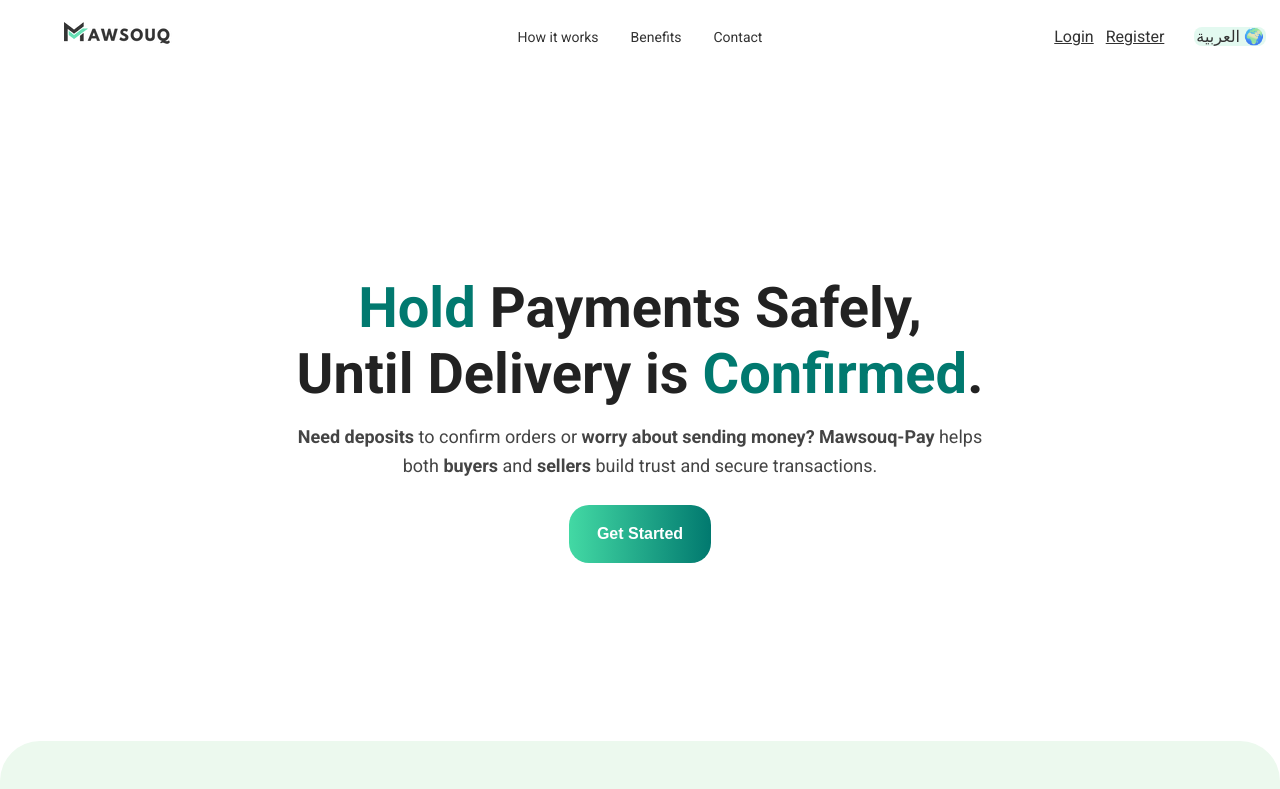
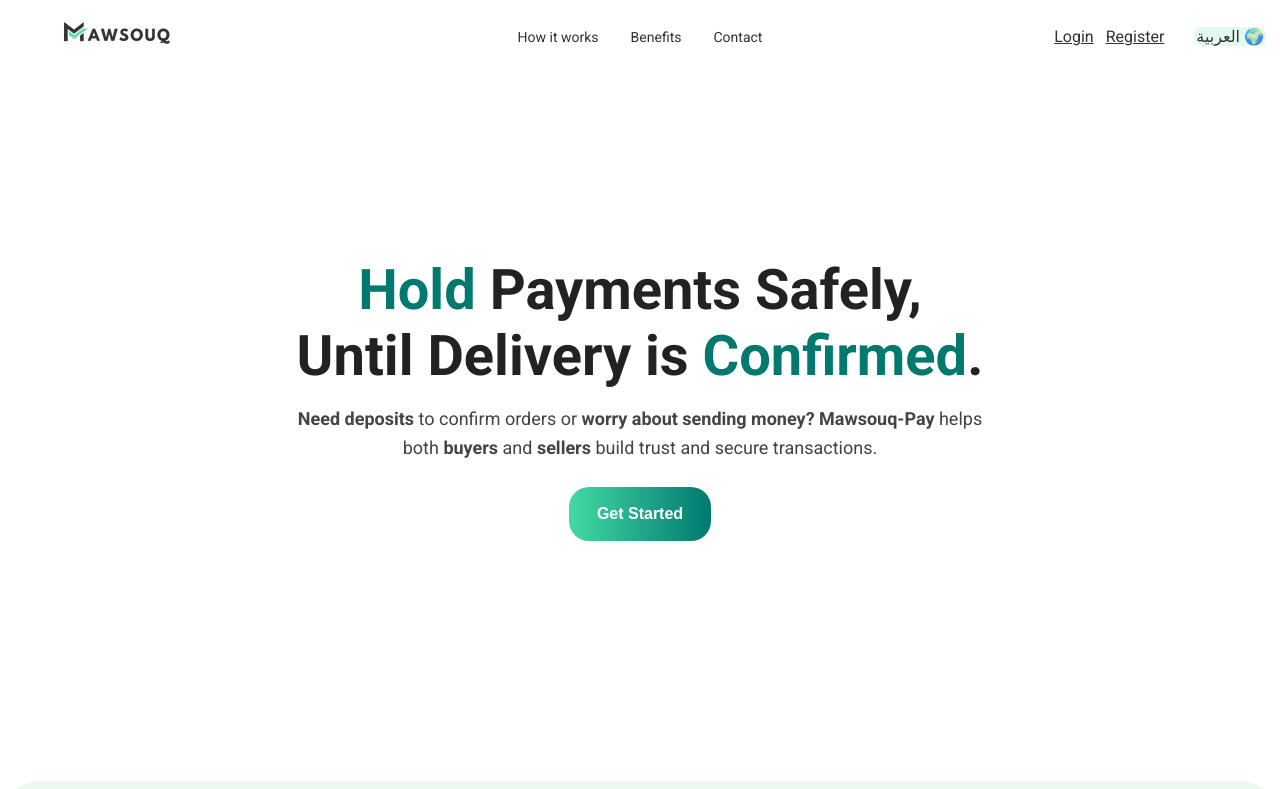
Before and after one commit to mawsouq-pay/mawsouq-FE, a Next.js app: page / in a window 1280 px wide. Shown: the top 789 px of the page. Built offline with nearby package versions, Linux system fonts and the light colour scheme; no server answers.

Commit message:
fix sizing of hero

```diff
--- a/components/Features/LandingPageComponents/HeroBanner/HeroBanner.styles.ts
+++ b/components/Features/LandingPageComponents/HeroBanner/HeroBanner.styles.ts
@@ -7,9 +7,9 @@
 	justify-content: center;
 	text-align: center;
 	flex-direction: column;
-	min-height: 80vh;
+	min-height: 85vh;
 	border-radius: 10px;
-	padding: 5rem 2rem 0rem 2rem;
+	/* padding: 5rem 2rem 0rem 2rem; */
 
 	@media (max-width: 768px) {
 		align-items: flex-start;
@@ -52,28 +52,6 @@
 		text-align: start;
 	}
 `;
-
-// export const HeroContainer = styled.section`
-// 	display: flex;
-// 	align-items: center;
-// 	justify-content: center;
-// 	text-align: center;
-// 	flex-direction: column;
-// 	min-height: 80vh;
-// 	border-radius: 10px;
-// 	/* background: linear-gradient(to top, #b3fcdf, #ffffff); */
-// 	padding: 5rem 2rem 0rem 2rem;
-
-// 	@media (max-width: 768px) {
-// 		padding: 2rem;
-// 		min-height: 60vh;
-// 	}
-// `;
-
-// export const HeroContent = styled.div`
-// 	max-width: 700px;
-// 	margin-top: 1rem;
-// `;
 
 export const HeroImage = styled.div`
 	position: relative;
@@ -118,35 +96,13 @@
 	}
 `;
 
-// export const HeroTitle = styled.h1`
-// 	font-size: 3.5rem;
-// 	font-weight: bold;
-// 	color: #222;
-// 	margin-bottom: 1rem;
-
-// 	@media (max-width: 768px) {
-// 		font-size: 2.3rem;
-// 	}
-// `;
-
-// export const HeroSubtitle = styled.p`
-// 	font-size: 18px;
-// 	color: #444;
-// 	line-height: 1.6;
-// 	margin-bottom: 1.5rem;
-
-// 	@media (max-width: 768px) {
-// 		font-size: 1.2rem;
-// 	}
-// `;
-
 export const HeroButton = styled.button`
 	/* background-color: black; */
 	background: linear-gradient(to left, #01796f, #43d9a4);
 	color: white;
 	font-size: 1rem;
 	font-weight: bold;
-	padding: 20px 28px;
+	padding: 18px 28px;
 	border: none;
 	border-radius: 20px;
 	cursor: pointer;
--- a/components/Features/LandingPageComponents/HeroBanner/index.tsx
+++ b/components/Features/LandingPageComponents/HeroBanner/index.tsx
@@ -1,4 +1,3 @@
-import MSText from "@/components/Shared/MSText";
 import React from "react";
 import {
 	HeroContainer,
@@ -7,41 +6,34 @@
 	HeroSubtitle,
 	HeroButton,
 	HeroImage,
-	IframeOverlay,
 } from "./HeroBanner.styles";
-import { colors } from "@/constants/theme";
-import useTypewriter from "@/hooks/useTypeWriter";
 import { useLocaleStore } from "@/store/LocaleStore";
 import { heroBannerText } from "./types";
+import { useAuthStore } from "@/store";
+import router from "next/router";
+import { clientRoutes } from "@/routes";
 
 const HeroBanner = () => {
 	const { locale } = useLocaleStore();
 	const text = heroBannerText[locale];
-
+	const { isLoggedIn } = useAuthStore();
 	return (
 		<HeroContainer>
 			<HeroContent>
 				<HeroTitle>{text.title}</HeroTitle>
 				<HeroSubtitle>{text.subtitle}</HeroSubtitle>
-				<HeroButton>{text.buttonText}</HeroButton>
+				<HeroButton
+					onClick={() => {
+						if (isLoggedIn) {
+							router.push(clientRoutes.startTransaction);
+						}
+						router.push(clientRoutes.login);
+					}}
+				>
+					{text.buttonText}
+				</HeroButton>
 			</HeroContent>
-			<HeroImage>
-				{/* <Image
-            src={FrameLaptopImage}
-            alt="Desktop Frame"
-            style={{
-                width: "100%",
-                height: "auto",
-                display: "block",
-            }}
-            layout="responsive"
-        /> */}
-				{/* <IframeOverlay
-					src="https://www.youtube.com/embed/19g66ezsKAg"
-					allowFullScreen
-					title="Mawsouq Video"
-				/> */}
-			</HeroImage>
+			<HeroImage></HeroImage>
 		</HeroContainer>
 	);
 };
```
